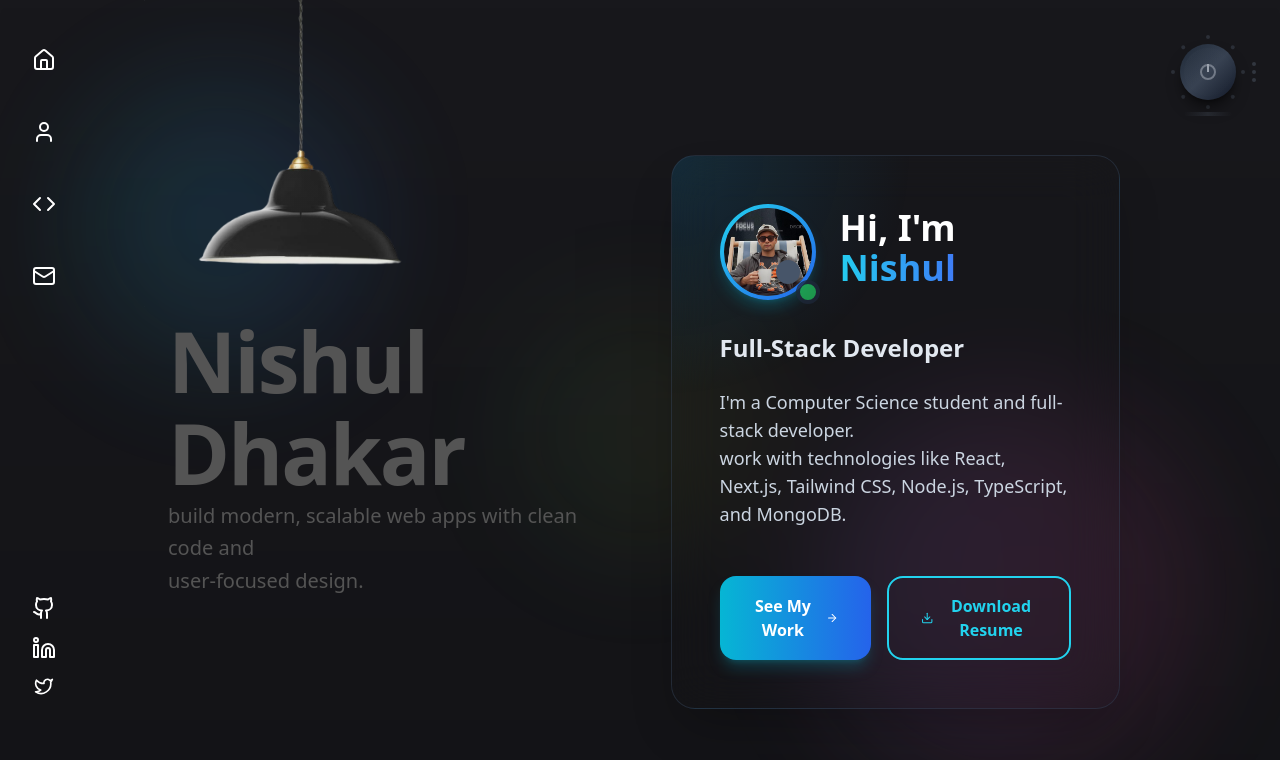
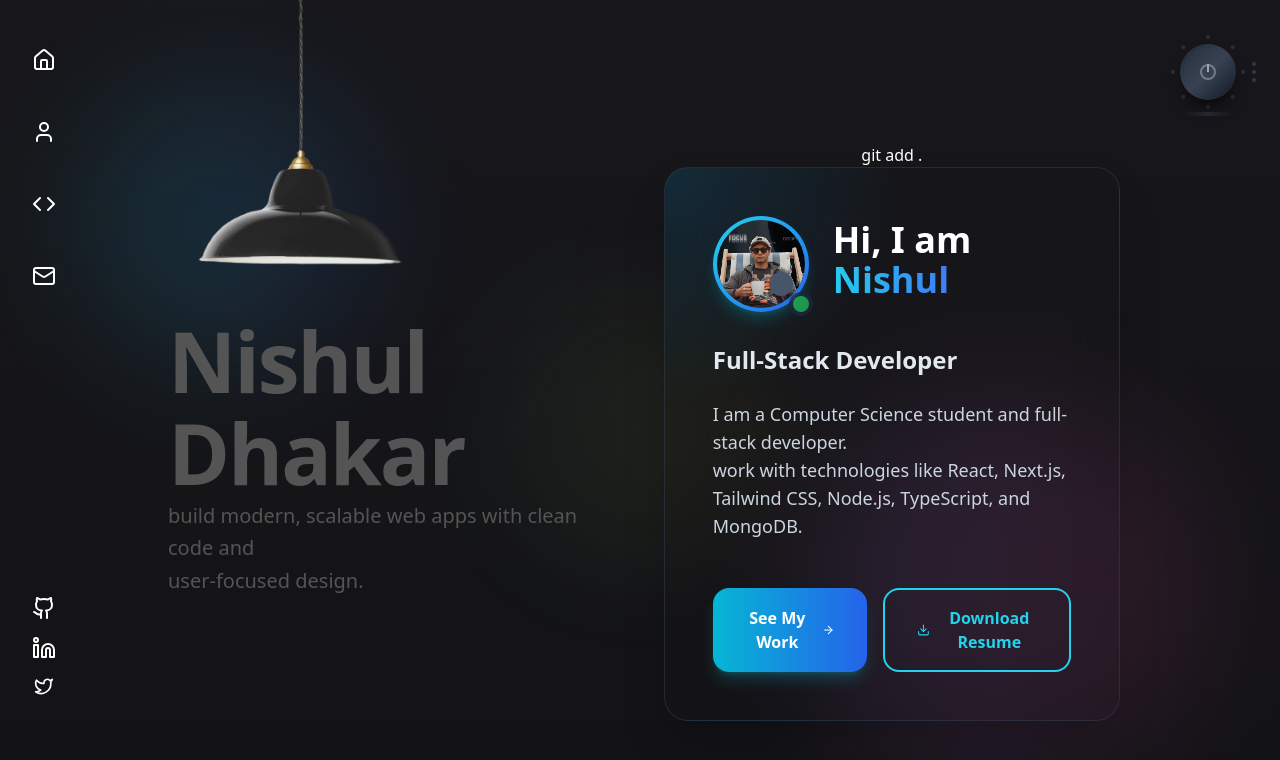
Before and after one commit to NishulDhakar/PortFolio, a Next.js app: page / in a window 1280 px wide. Shown: the top 760 px of the page. Built offline with nearby package versions, Linux system fonts and the light colour scheme.

Commit message:
Fix: Escape single quotes to fix Vercel build

```diff
--- a/app/Components/mainCard.tsx
+++ b/app/Components/mainCard.tsx
@@ -22,17 +22,7 @@ export default function DeveloperHero() {
   };
 
   return (
-    <div className="min-h-screen w-full flex flex-col items-center justify-center  py-8 sm:px-6 md:px-12 relative overflow-hidden">
-
-      {/* Floating code snippets */}
-      {/* <div className="hidden md:block absolute top-10 right-10 opacity-20  font-mono text-xs text-cyan-400 transform rotate-12 animate-float">
-        <Code className="inline-block mr-1" size={12} />
-        const skills = ["React", "Next.js"];
-      </div>
-      <div className="hidden md:block absolute bottom-10 left-10 opacity-20 font-mono text-xs text-purple-400 transform -rotate-12 animate-float delay-1000">
-        <Sparkles className="inline-block mr-1" size={12} />
-        building(); // awesome stuff
-      </div> */}
+    <div className="min-h-screen w-full flex flex-col items-center justify-center  py-8 sm:px-6 md:px-12 relative overflow-hidden">git add .
 
       {/* Main card */}
       <div
@@ -72,7 +62,7 @@ export default function DeveloperHero() {
 
             <div>
               <h1 className="text-3xl sm:text-4xl font-bold text-white mb-2">
-                Hi, I'm{" "}
+                Hi, I am{" "}
                 <span className="bg-gradient-to-r from-cyan-400 via-blue-500 to-purple-600 bg-clip-text text-transparent animate-gradient">
                   Nishul
                 </span>
@@ -87,7 +77,7 @@ export default function DeveloperHero() {
 
           {/* Description */}
           <p className="text-base sm:text-lg text-slate-300 mb-12 leading-relaxed max-w-md mx-auto sm:mx-0">
-            I'm a Computer Science student and full-stack developer.
+            I am a Computer Science student and full-stack developer.
             <br />
              work with technologies like React, Next.js, Tailwind CSS, Node.js,
             TypeScript, and MongoDB.
```
